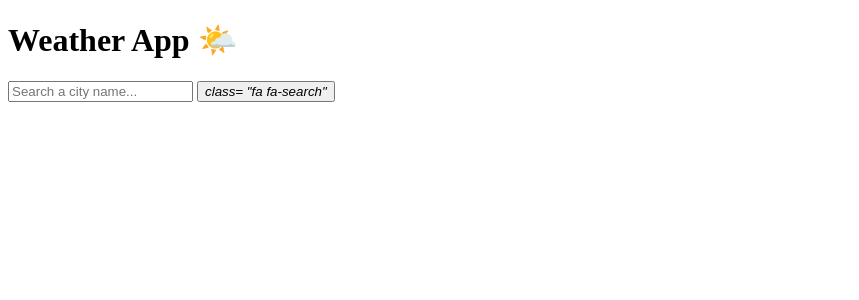
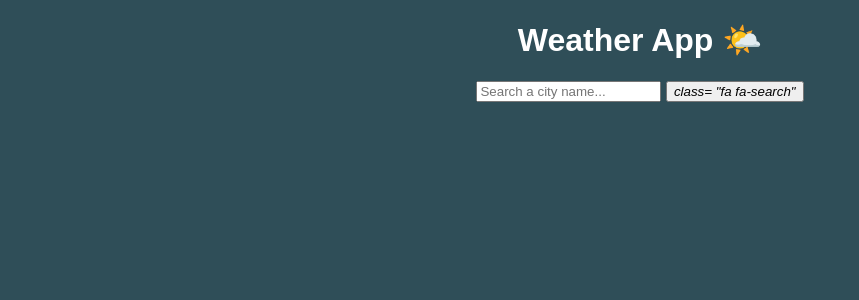
Before and after one commit to GaiusNale/Weather_App, a Django app: template weather_app/templates/weather_app/weather.html in a window 1280 px wide. Shown: the top 300 px of the page, without its empty margins (0-859 px from the left). Run offline with Django 3.2, Linux system fonts and the light colour scheme; the template is opened without the code that fills it, so the values that code supplies are empty; some libraries are stand-ins or nearby versions.

Commit message:
gradually building the css back

```diff
--- /dev/null
+++ b/weather_app/static/css/style.css
@@ -0,0 +1,12 @@
+/*
+* Styles for the body
+*/
+
+body {
+  font-family: Arial, sans-serif;
+  text-align: center;
+  background-color: rgb(47, 78, 88);
+  background-repeat: no-repeat;
+  background-position: center;
+  color: white
+}
--- a/weather_app/templates/weather_app/weather.html
+++ b/weather_app/templates/weather_app/weather.html
@@ -4,7 +4,7 @@
 <head>
     <title>Weather App 🌤️</title>
     <link rel="stylesheet" href="{% static 'css/style.css' %}">
-    <link rel="stylesheet" href="https://cdnjs.cloudflare.com/ajax/libs/font-awesome/4.7.0/css/font-awesome.min.css">
+    <link rel="stylesheet" href="path/to/font-awesome/css/font-awesome.min.css">
     <meta name="viewport" content="device-width, initial-scale=1.0">
     <style>
         body {
```
